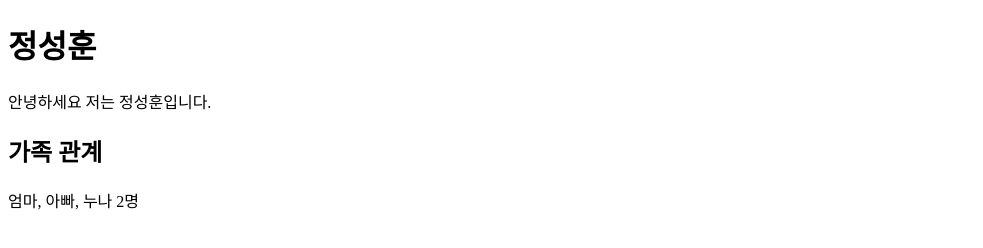
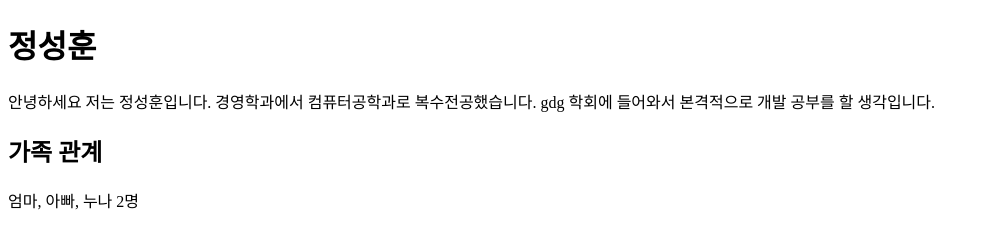
Before and after one commit to seonghun8044/gdg-hongik-dev-intro, a plain HTML site: page index.html in a window 1280 px wide. Shown: the whole page, without its empty margins (0-983 px from the left). Drawn offline with Linux system fonts and the light colour scheme.

```diff
--- a/index.html
+++ b/index.html
@@ -7,7 +7,7 @@
 </head>
 <body>
     <h1>정성훈</h1>
-    <p>안녕하세요 저는 정성훈입니다.</p>
+    <p>안녕하세요 저는 정성훈입니다. 경영학과에서 컴퓨터공학과로 복수전공했습니다. gdg 학회에 들어와서 본격적으로 개발 공부를 할 생각입니다.</p>
     <h2>가족 관계</h2>
     <p>엄마, 아빠, 누나 2명</p>
 </body>
```
